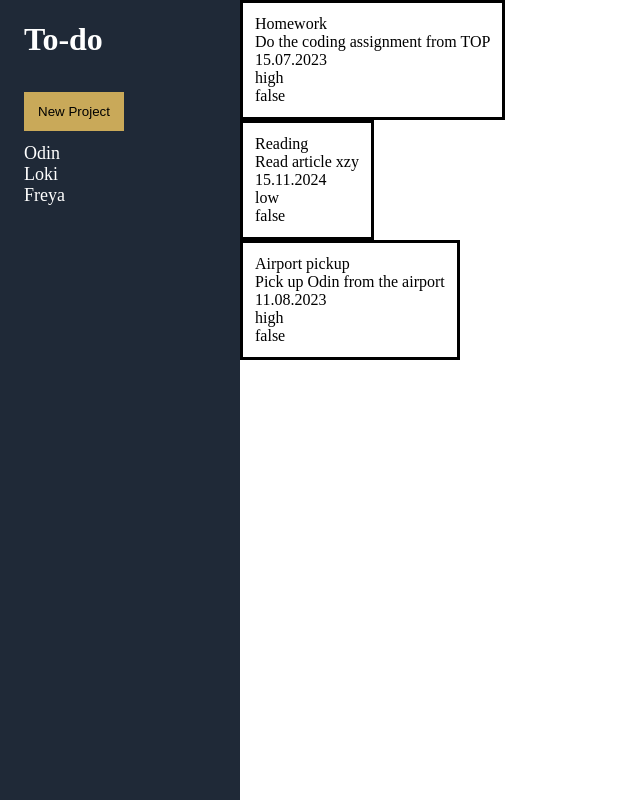
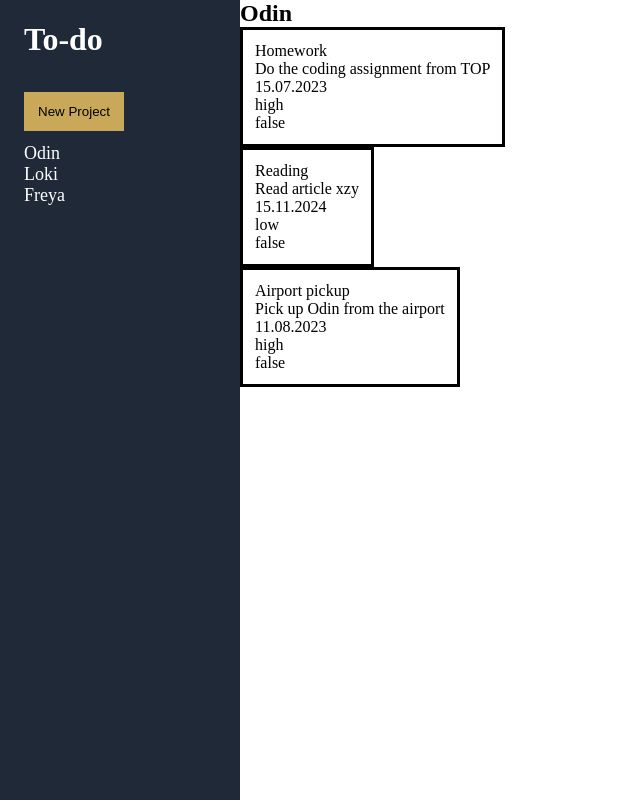
Before and after one commit to B96-osrs/todo-list, a website built with webpack: page dist/index.html in a window 1280 px wide. Shown: the whole page, without its empty margins (0-640 px from the left). Built offline with nearby package versions, Linux system fonts and the light colour scheme.

Commit message:
Add function to display project header

```diff
--- a/src/displayController.js
+++ b/src/displayController.js
@@ -1,19 +1,29 @@
 const displayController = (function() {
 
     function displayProjectList(parent, projectArray) {
-        projectArray.forEach(element => {
+        for(let i = 0; i < projectArray.length; i++) {
             let projectDiv = document.createElement("div");
-            projectDiv.textContent = element.name;
+            projectDiv.classList.add("project");
+            projectDiv.setAttribute("data-key",i);
+            projectDiv.textContent = projectArray[i].name;
             parent.appendChild(projectDiv);
+
+        }
+    }
+
+    function displayTodoItems(parent, project) {
+        project.todoArray.forEach(element => {
+            let todoCard = document.createElement("div");
+            todoCard.classList.add("todo-card");
+            parent.appendChild(todoCard);
+
+            createTodoElements(todoCard,element);
 
         });
     }
 
-    function displayTodoItems(parent,todoArray) {
-        todoArray.forEach(element => {
-            let todoCard = document.createElement("div");
-            todoCard.classList.add("todo-card");
 
+    function createTodoElements(parent,element) {
         let todoTitle = document.createElement("div");
         todoTitle.textContent = element.title;
 
@@ -27,17 +37,31 @@ const displayController = (function() {
         let todoCheckbox = document.createElement("div");
         todoCheckbox.textContent = element.checkBox;
 
-            parent.appendChild(todoCard);
-            todoCard.appendChild(todoTitle);
-            todoCard.appendChild(todoDescription);
-            todoCard.appendChild(todoDueDate);
-            todoCard.appendChild(todoPriority);
-            todoCard.appendChild(todoCheckbox);
-
-        });
+        parent.appendChild(todoTitle);
+        parent.appendChild(todoDescription);
+        parent.appendChild(todoDueDate);
+        parent.appendChild(todoPriority);
+        parent.appendChild(todoCheckbox);
     }
 
-    return {displayProjectList, displayTodoItems};
+    function displayProjectHeader(parent, project) {
+        let projectHeader = document.createElement("div");
+        parent.appendChild(projectHeader);
+
+        let projectName = document.createElement("div");
+        projectName.classList.add("project-title");
+        projectName.textContent = project.name;
+
+        projectHeader.appendChild(projectName);
+
+    }
+
+    function clearCurrentProject(parent) {
+        parent.innerHTML = "";
+    }
+
+
+    return {displayProjectList, displayTodoItems, displayProjectHeader,clearCurrentProject};
 })();
 
 
--- a/src/index.js
+++ b/src/index.js
@@ -19,9 +19,30 @@ projectArray[0].todoArray[0] = toDo("Homework","Do the coding assignment from TO
 projectArray[0].todoArray[1] = toDo("Reading","Read article xzy", "15.11.2024","low");
 projectArray[0].todoArray[2] = toDo("Airport pickup","Pick up Odin from the airport", "11.08.2023","high");
 
+projectArray[1].todoArray[0] = toDo("zzz","zzzzzzzz", "16.07.2023","high");
+projectArray[1].todoArray[1] = toDo("Reading","Read article xzy", "15.11.2024","low");
+projectArray[1].todoArray[2] = toDo("Airport pickup","Pick up Odin from the airport", "11.08.2023","high");
+
+projectArray[2].todoArray[0] = toDo("uuuuuu","uuuuuuuuuu", "17.07.2023","low");
+projectArray[2].todoArray[1] = toDo("Reading","Read article xzy", "15.11.2024","low");
+projectArray[2].todoArray[2] = toDo("Airport pickup","Pick up Odin from the airport", "11.08.2023","high");
+
 displayController.displayProjectList(projectListBox, projectArray);
-displayController.displayTodoItems(mainContainer,projectArray[0].todoArray);
+displayController.displayProjectHeader(mainContainer,projectArray[0]);
+displayController.displayTodoItems(mainContainer,projectArray[0]);
+
 
 projectArray[0].todoArray.forEach(element => {
     console.log(element);
 });
+
+window.addEventListener("click",function(e) {
+    if(e.target.matches(".project")) {
+        let num = parseInt(e.target.dataset.key);
+        displayController.clearCurrentProject(mainContainer);
+        displayController.displayProjectHeader(mainContainer,projectArray[num]);
+        displayController.displayTodoItems(mainContainer,projectArray[num]);
+    }
+
+
+});
--- a/src/style.css
+++ b/src/style.css
@@ -50,3 +50,7 @@ body {
     padding: 12px;
     width: max-content;
 }
+.project-title {
+    font-size: 24px;
+    font-weight: bold;
+}
```
Also changed, not shown: dist/main.js. Lines whose indentation alone changed are shown as unchanged.
